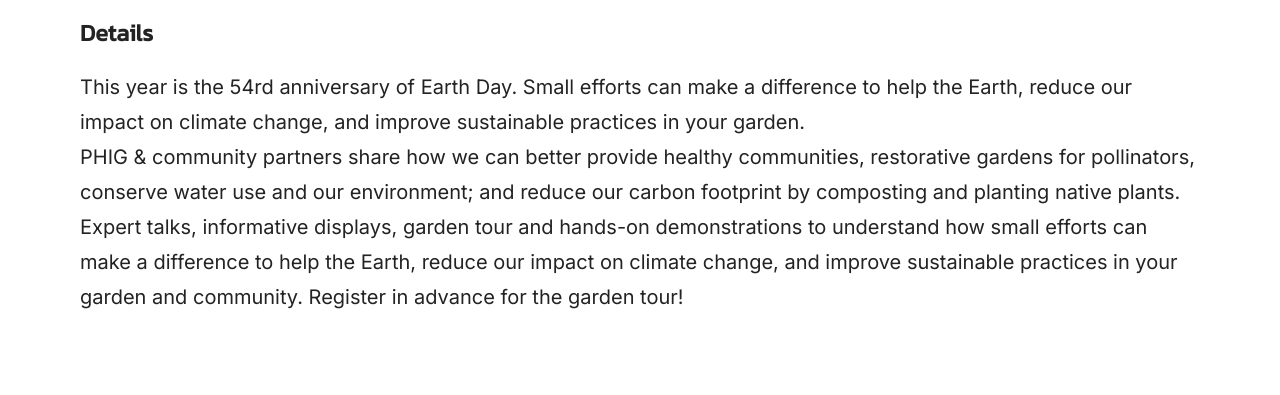
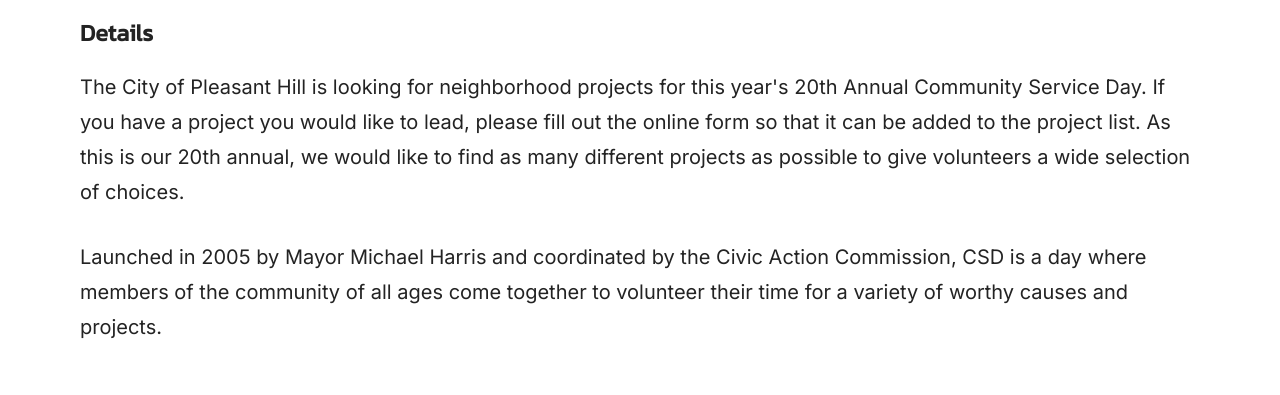
Before and after one commit to ramitaarora/phig-website, a React (Create React App) app: page / in a window 1280 px wide. Shown: the part 2159-2554 px from the top of the page. Built offline with nearby package versions, Linux system fonts and the light colour scheme; no server answers; a web font is replaced by a local one.

Commit message:
changed pheatured event details

```diff
--- a/src/components/DonateResult.jsx
+++ b/src/components/DonateResult.jsx
@@ -17,7 +17,7 @@
                     <img src="./images/donation/wish.png" alt="wish" className={css`height: 25px; margin-right: 10px;`}/>
                     <p>Wish</p>
                 </div>
-                <Link to="/pay"><button className='green-button' style={{ padding: '5px 20px'}}>
+                <Link to="/"><button className='green-button' style={{ padding: '5px 20px'}}>
                     <p>Donate</p>
                     <img src="./images/donation/donate-hand.png" alt="donate-hand" className={css`height: 30px; margin-left: 10px;`}/>
                 </button></Link>
--- a/src/components/PheaturedEvent.jsx
+++ b/src/components/PheaturedEvent.jsx
@@ -1,10 +1,11 @@
 import { css } from '@emotion/css';
 
 export default function PheaturedEvent() {
+    // Change featured event image according to file type
     const pheaturedEventData = {
         name: 'Community Service Day 2024',
         subtitle: 'Hosted by Pleasant Hill Instructional Garden',
-        image: './images/homepage/earth-day-event.jpeg',
+        image: './images/homepage/pheatured-event.jpg',
         subtext_one: "Cleaned up neighborhoods, schools, parks, and creeks",
         subtext_two: "Landscaped parks and organic gardens",
         subtext_three: "Repaired over 1,000 bicycles for donation to children",
@@ -13,7 +14,9 @@
         event_fullDate: "Saturday September 21, 2024",
         event_time: "9:00 AM - 12:00 PM",
         link: "https://www.pleasanthillca.gov/514/Community-Service-Day",
-        flyer: "./downloads/EarthDay_2024_flyer.pdf"
+        flyer: "./downloads/EarthDay_2024_flyer.pdf",
+        description_one: "The City of Pleasant Hill is looking for neighborhood projects for this year's 20th Annual Community Service Day. If you have a project you would like to lead, please fill out the online form so that it can be added to the project list. As this is our 20th annual, we would like to find as many different projects as possible to give volunteers a wide selection of choices.",
+        description_two: "Launched in 2005 by Mayor Michael Harris and coordinated by the Civic Action Commission, CSD is a day where members of the community of all ages come together to volunteer their time for a variety of worthy causes and projects."
     };
 
     return (
@@ -103,8 +106,8 @@
                 <div id="event-details" className={css`position: relative; top: -100px; margin: 80px; line-height: 35px; @media (max-width: 800px) { font-size: 16px; margin: 20px; width: 100%; margin: 0; top: 100px; } `}>
                     <h3 style={{ fontWeight: 'bold', marginBottom: '20px', marginTop: '-80px' }}>Details</h3>
                     {/* <button>Garden History</button> */}
-                    <p>This year is the 54rd anniversary of Earth Day. Small efforts can make a difference to help the Earth, reduce our impact on climate change, and improve sustainable practices in your garden. </p>
-                    <p>PHIG & community partners share how we can better provide healthy communities, restorative gardens for pollinators, conserve water use and our environment; and reduce our carbon footprint by composting and planting native plants. Expert talks, informative displays, garden tour and hands-on demonstrations to understand how small efforts can make a difference to help the Earth, reduce our impact on climate change, and improve sustainable practices in your garden and community. Register in advance for the garden tour!</p>
+                    <p>{pheaturedEventData.description_one}</p>
+                    <p className={css`margin-top: 30px;`}>{pheaturedEventData.description_two}</p>
                 </div>
 
             </div>
```
Also changed, not shown: public/images/homepage/earth-day-event.jpeg (deleted), 10 other files (tests, documents, lock files or other folders).
